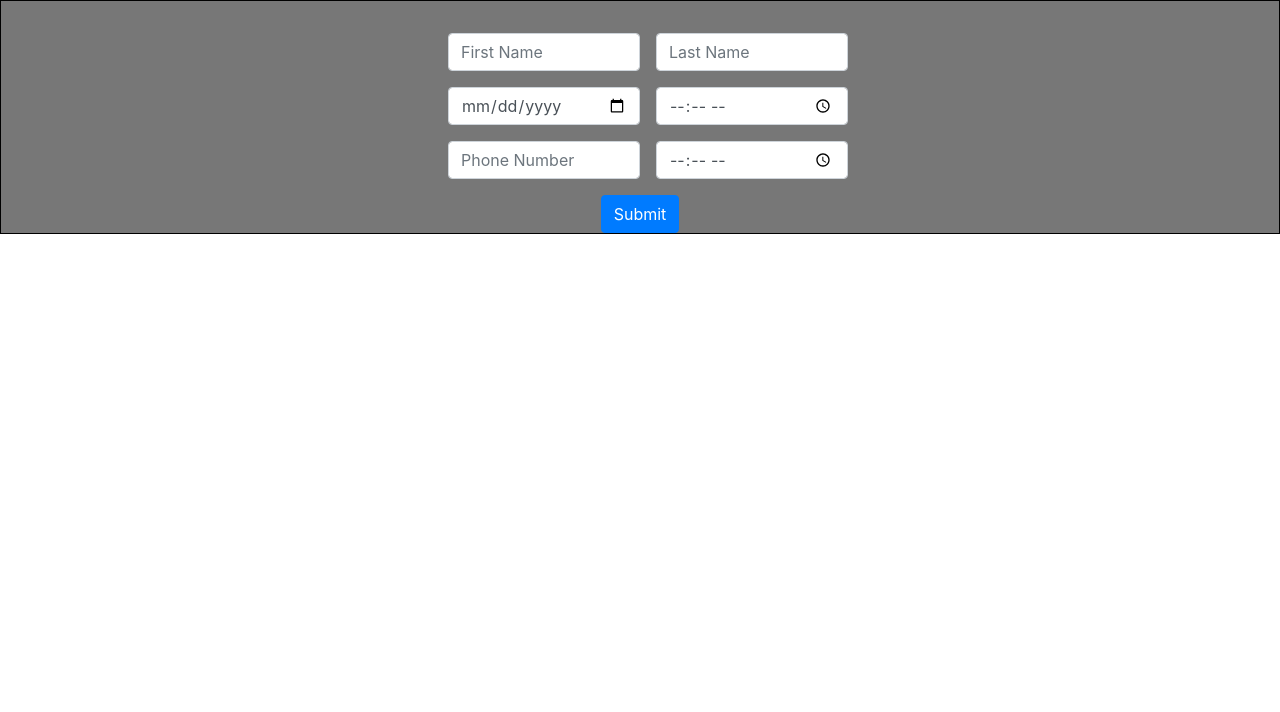
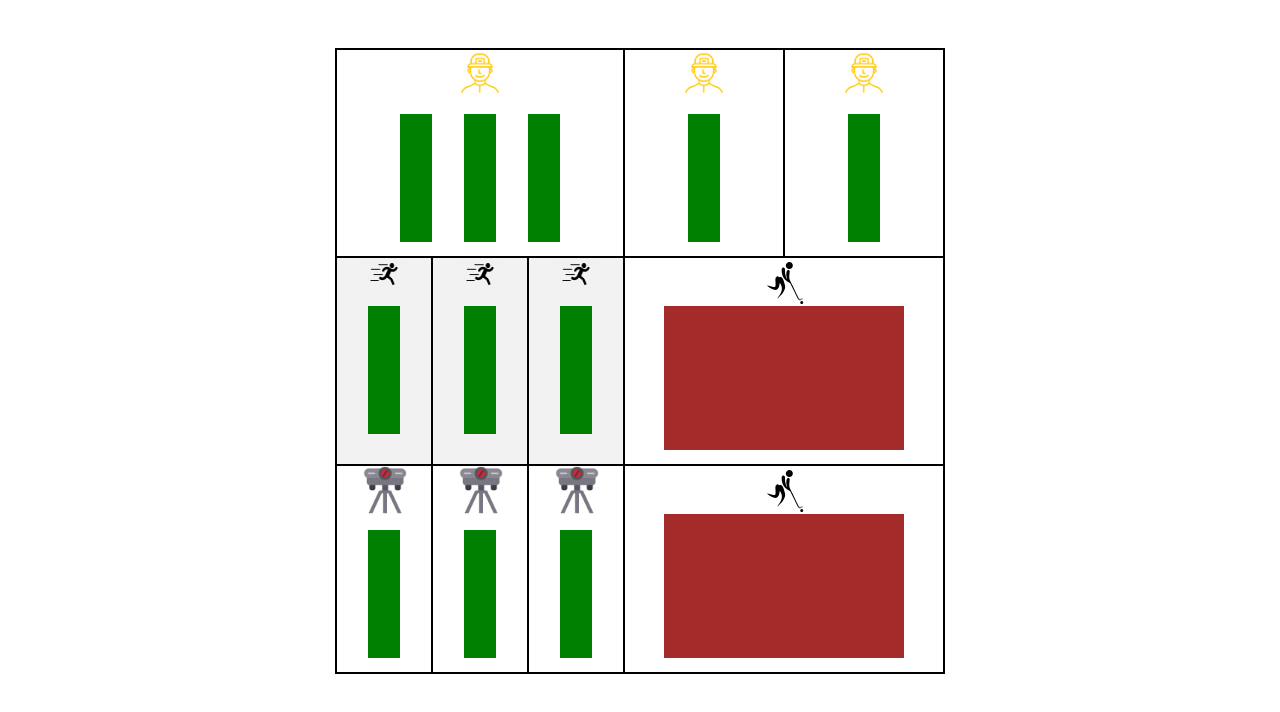
Before and after one commit to mvishnurana1/revo-bookings-app, a React (Create React App) app: page / in a window 1280 px wide. Shown: the top 712 px of the page. Built offline with nearby package versions, Linux system fonts and the light colour scheme.

Commit message:
removed Form component from App; to only make Map the main component

```diff
--- a/src/App.js
+++ b/src/App.js
@@ -1,11 +1,9 @@
 import React from 'react';
-import Form from './Components/BookingForm/BookingForm';
 import Map from './Components/Map/Map';
 
 function App() {
   return <div>
-    <Form />
-    {/* <Map/> */}
+    <Map/>
   </div>
 }
 
```
